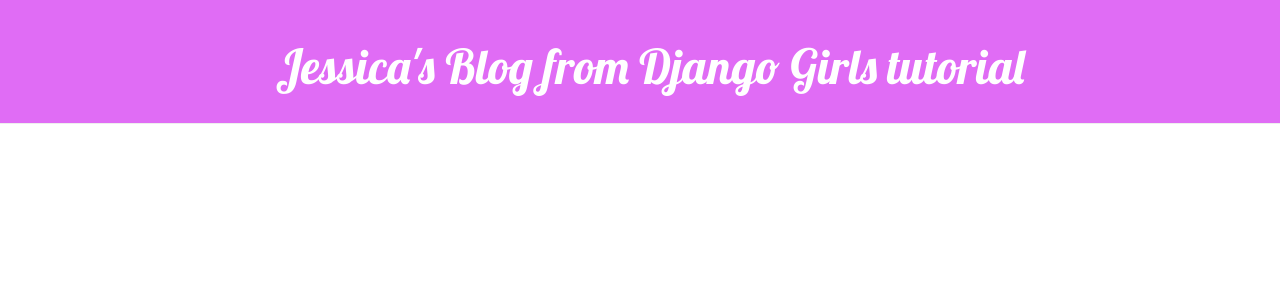
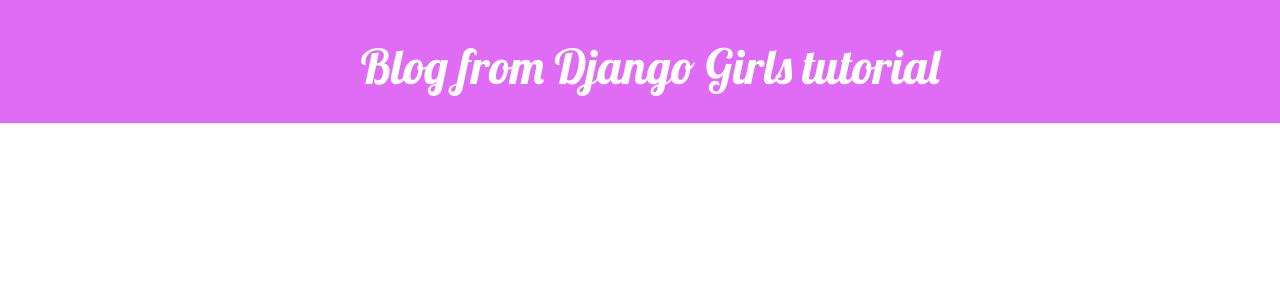
Before and after one commit to hashc0de/my-first-blog, a Django app: template blog/templates/blog/base.html in a window 1280 px wide. Shown: the top 300 px of the page. Run offline with Django 3.2, Linux system fonts and the light colour scheme; the template is opened without the code that fills it, so the values that code supplies are empty; some libraries are stand-ins or nearby versions.

Commit message:
Django Girls blog app added to site

```diff
--- a/blog/templates/blog/base.html
+++ b/blog/templates/blog/base.html
@@ -13,7 +13,7 @@
 			{% if user.is_authenticated %}
 				<a href="{% url 'post_new' %}" class="top-menu"><span class="glyphicon glyphicon-plus"></span></a>
 			{% endif %}
-	        <h1><a href="/">Jessica's Blog from Django Girls tutorial</a></h1>
+	        <h1><a href="/">Blog from Django Girls tutorial</a></h1>
 		</div>
         <div class="content container">
             <div class="row">
--- a/mysite/urls.py
+++ b/mysite/urls.py
@@ -14,8 +14,9 @@
     2. Add a URL to urlpatterns:  path('blog/', include('blog.urls'))
 """
 from django.contrib import admin
-from django.urls import path
+from django.urls import path, include
 
 urlpatterns = [
     path('admin/', admin.site.urls),
+    path('', include('blog.urls')),
 ]
```
Also changed, not shown: 1 other file.
